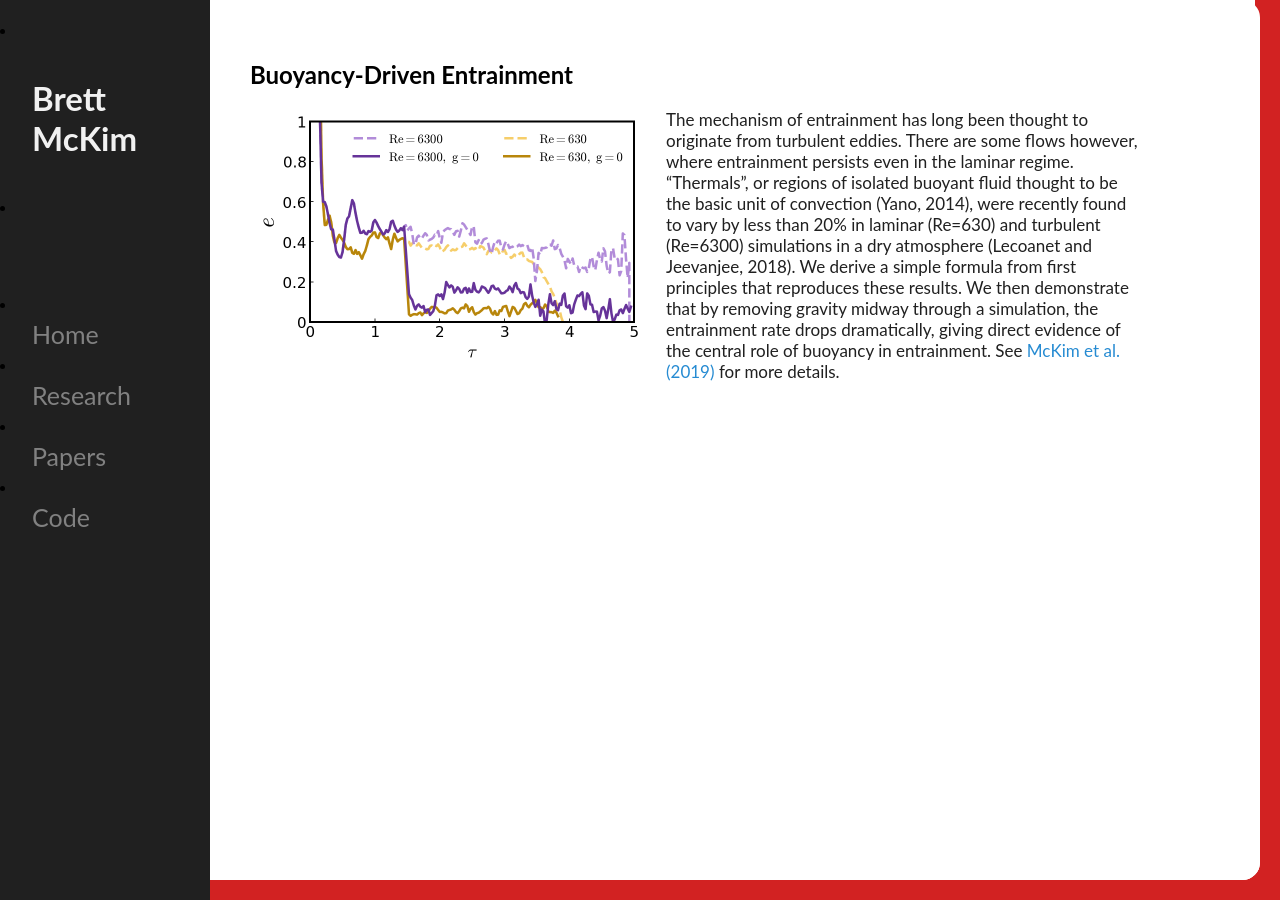
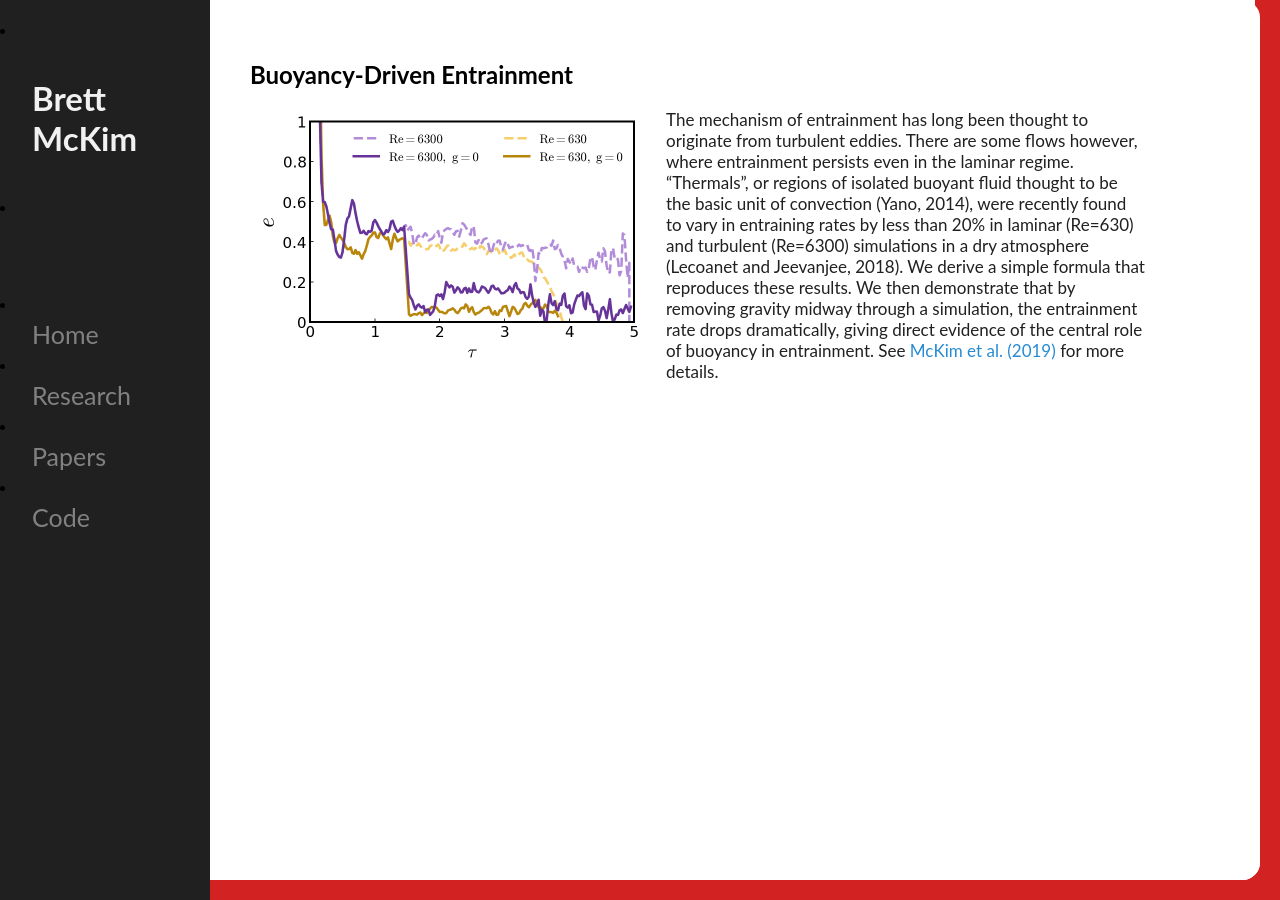
Before and after one commit to mckimb/mckimb.github.io, a Jekyll site: the page built from research/index.html, in a window 1280 px wide. Built offline with Jekyll 4.4.1, drawn with Linux system fonts in a browser that asks for light colours.

Commit message:
Update index.html

```diff
--- a/research/index.html
+++ b/research/index.html
@@ -5,7 +5,14 @@
 <div class="blurb">
 	<h2>Buoyancy-Driven Entrainment</h2>
 	<img src="/research/efficiency.png" alt="No entrainment without buoyancy" class="wrap" style="width:396px;height:259px;">
-	<p>The mechanism of entrainment has long been thought to originate from turbulent eddies. There are some flows however, where entrainment persists even in the laminar regime. “Thermals”, or regions of isolated buoyant fluid thought to be the basic unit of convection (Yano, 2014), were recently found to vary by less than 20% in laminar (Re=630) and turbulent (Re=6300) simulations in a dry atmosphere (Lecoanet and Jeevanjee, 2018). We derive a simple formula from first principles that reproduces these results. We then demonstrate that by removing gravity midway through a simulation, the entrainment rate drops dramatically, giving direct evidence of the central role of buoyancy in entrainment. See <a href="www.google.com"> McKim et al. (2019)</a> for more details.</p>
+	<p>The mechanism of entrainment has long been thought to originate from turbulent eddies. There are some flows
+		however, where entrainment persists even in the laminar regime. “Thermals”, or regions of isolated buoyant
+		fluid thought to be the basic unit of convection (Yano, 2014), were recently found to vary in entraining
+		rates by less than 20% in laminar (Re=630) and turbulent (Re=6300) simulations in a dry atmosphere
+		(Lecoanet and Jeevanjee, 2018). We derive a simple formula that reproduces these
+		results. We then demonstrate that by removing gravity midway through a simulation, the entrainment rate
+		drops dramatically, giving direct evidence of the central role of buoyancy in entrainment. See
+		<a href="www.google.com"> McKim et al. (2019)</a> for more details.</p>
 <!-- 	<img src="/research/rho_vort_cross_section.png" alt="Density and Vorticity of Thermal"> -->
 
 </div><!-- /.blurb -->
```
